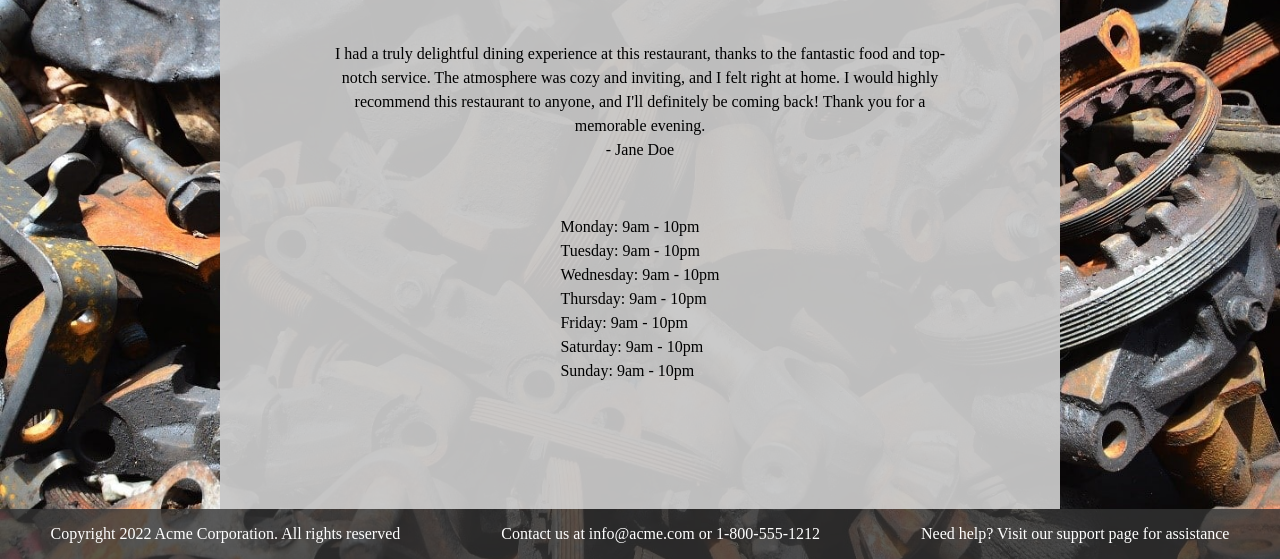
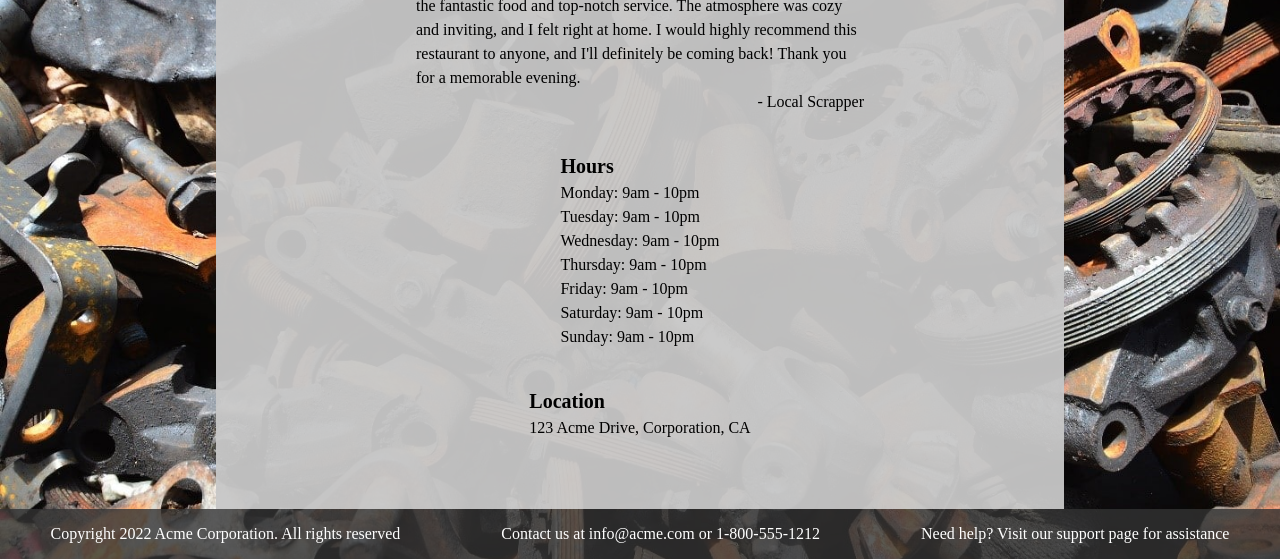
Before and after one commit to Gob-Bob/restaurant-page, a website built with webpack: page dist/index.html in a window 1280 px wide. Shown: the part 241-800 px from the top of the page. Built offline with nearby package versions, Linux system fonts and the light colour scheme.

Commit message:
style: properly align home tab contents

```diff
--- a/src/style.css
+++ b/src/style.css
@@ -62,13 +62,25 @@ body {
     flex-direction: column;
     justify-content: space-around;
     align-items: center;
-    width: 50%;
-    padding: 100px;
+    width: 35%;
+    padding: 50px 200px 50px 200px;
 }
 .home-title {
     font-size: 30px;
     font-weight: 550;
 }
 .review-container {
-    text-align: center;
+    display: flex;
+    flex-direction: column;
 }
+.customer {
+    align-self: flex-end;
+}
+.hours-title {
+    font-size: 20px;
+    font-weight: 550;
+}
+.location-title {
+    font-size: 20px;
+    font-weight: 550;
+}
--- a/src/tabs.js
+++ b/src/tabs.js
@@ -17,12 +17,12 @@ export const homeTab = (() => {
     const customerReview = (() => {
         const container = elementCreation.create('div', 'class', 'review-container', '', tabContentContainer)
         elementCreation.create('div', 'class', 'review', "I had a truly delightful dining experience at this restaurant, thanks to the fantastic food and top-notch service. The atmosphere was cozy and inviting, and I felt right at home. I would highly recommend this restaurant to anyone, and I'll definitely be coming back! Thank you for a memorable evening.", container)
-        elementCreation.create('div', 'class', 'customer', ' - Jane Doe', container)
+        elementCreation.create('div', 'class', 'customer', ' - Local Scrapper', container)
     })()
 
     const restaurantHours = (() => {
         const mainContainer = elementCreation.create('div', 'class', 'hours-container', '', tabContentContainer)
-        elementCreation.create('div', 'class', 'hours-title', '', mainContainer)
+        elementCreation.create('div', 'class', 'hours-title', 'Hours', mainContainer)
         const hoursContainer = elementCreation.create('div', 'class', 'hours-container', '', mainContainer)
         const daysArray = ['Monday', 'Tuesday', 'Wednesday', 'Thursday', 'Friday', 'Saturday', 'Sunday']
         const hoursOfOpening = ': 9am - 10pm'
@@ -30,4 +30,9 @@ export const homeTab = (() => {
             elementCreation.create('div', 'class', 'days-time-open', day + hoursOfOpening, hoursContainer)
         })
     })()
+    const restaurantLocation = (() => {
+        const mainContainer = elementCreation.create('div', 'class', 'location-container', '', tabContentContainer)
+        elementCreation.create('div', 'class', 'location-title', 'Location', mainContainer)
+        elementCreation.create('div', 'class', 'address', '123 Acme Drive, Corporation, CA', mainContainer)
+    })()
 })
```
Also changed, not shown: dist/main.js.
